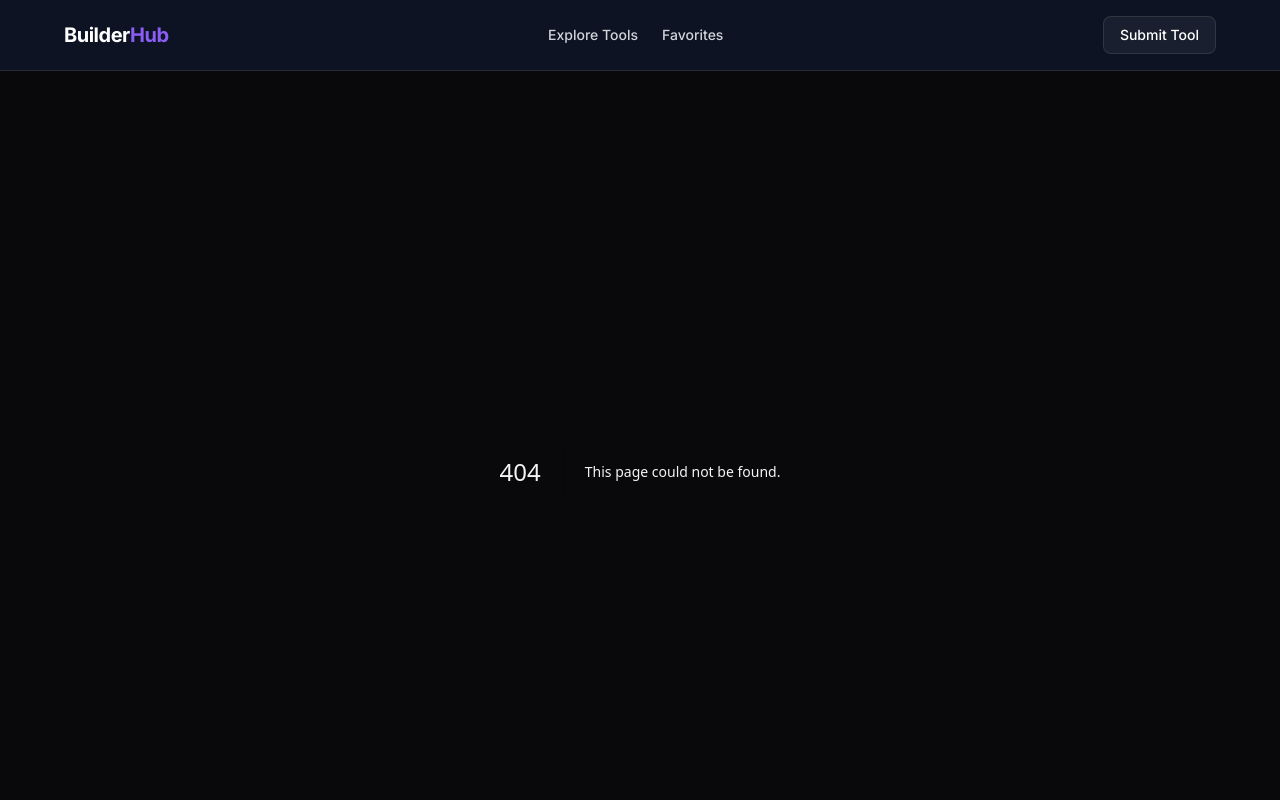
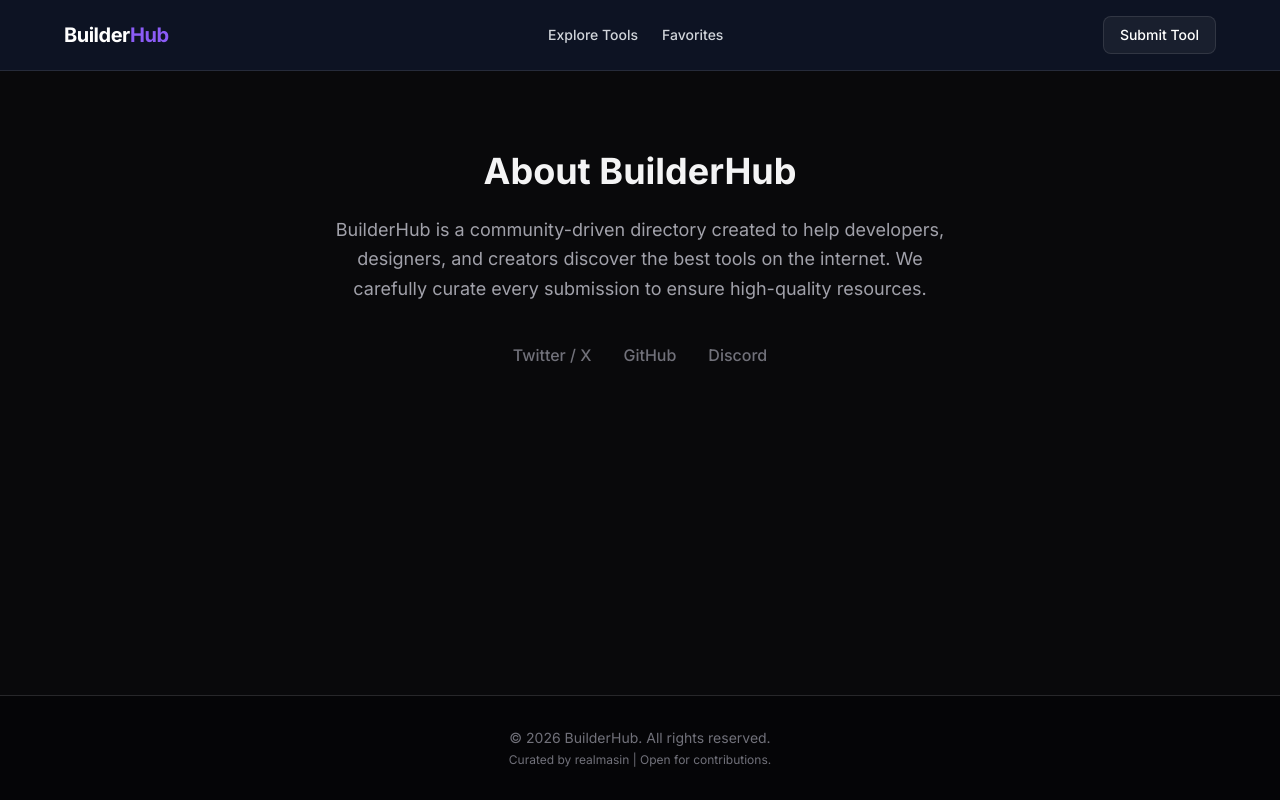
Before and after one commit to realmasin/builderhub, a Next.js app: page /about in a window 1280 px wide. Before the commit this address had no page. Shown: the top 800 px of the page. Built offline with nearby package versions, Linux system fonts and the light colour scheme.

Commit message:
Create page.tsx

```diff
--- /dev/null
+++ b/src/app/about/page.tsx
@@ -0,0 +1,15 @@
+export default function About() {
+  return (
+    <div className="max-w-2xl mx-auto py-20 px-4 text-center">
+      <h1 className="text-4xl font-bold mb-6 text-zinc-100">About BuilderHub</h1>
+      <p className="text-zinc-400 mb-10 leading-relaxed text-lg">
+        BuilderHub is a community-driven directory created to help developers, designers, and creators discover the best tools on the internet. We carefully curate every submission to ensure high-quality resources.
+      </p>
+      <div className="flex justify-center gap-8">
+        <a href="https://twitter.com/norealmasin" target="_blank" rel="noreferrer" className="text-zinc-500 hover:text-purple-400 transition-colors font-medium">Twitter / X</a>
+        <a href="https://github.com/realmasin" target="_blank" rel="noreferrer" className="text-zinc-500 hover:text-purple-400 transition-colors font-medium">GitHub</a>
+        <a href="https://discord.gg/masinonline" target="_blank" rel="noreferrer" className="text-zinc-500 hover:text-purple-400 transition-colors font-medium">Discord</a>
+      </div>
+    </div>
+  );
+}
```
